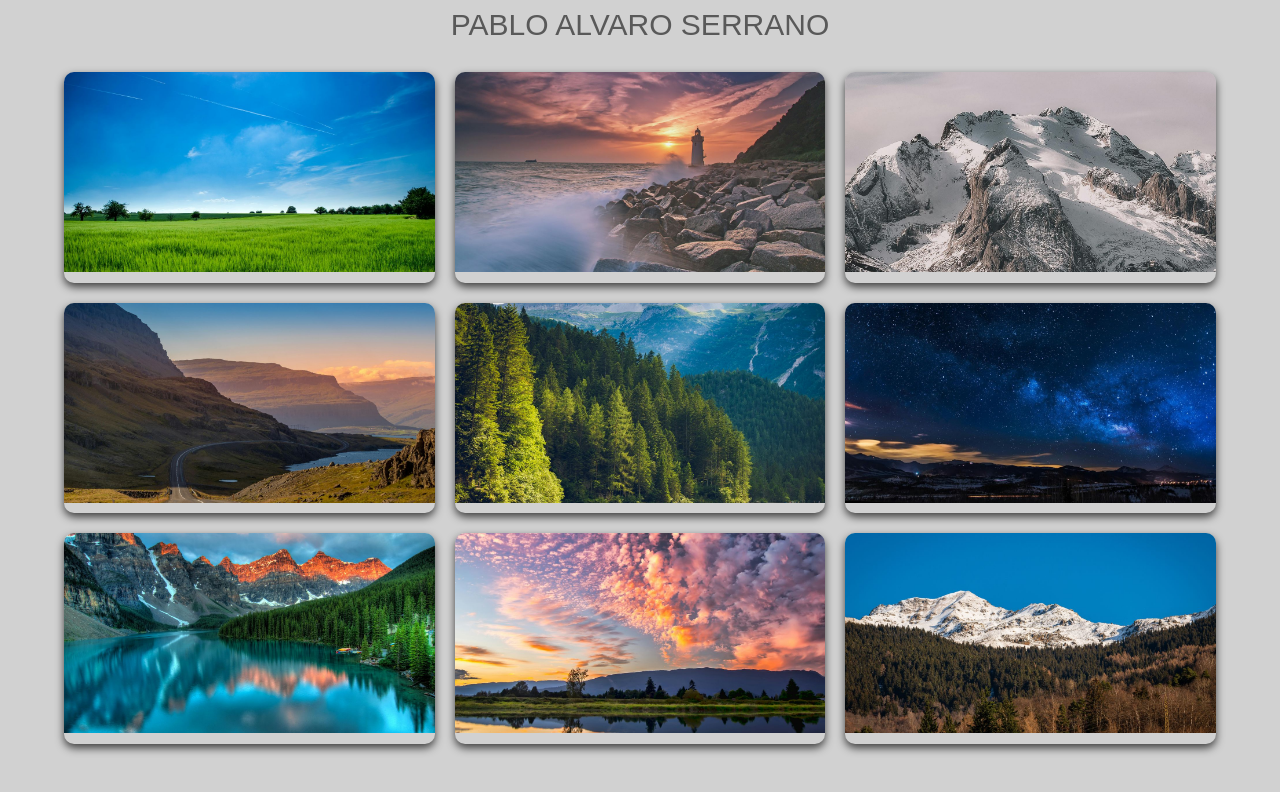
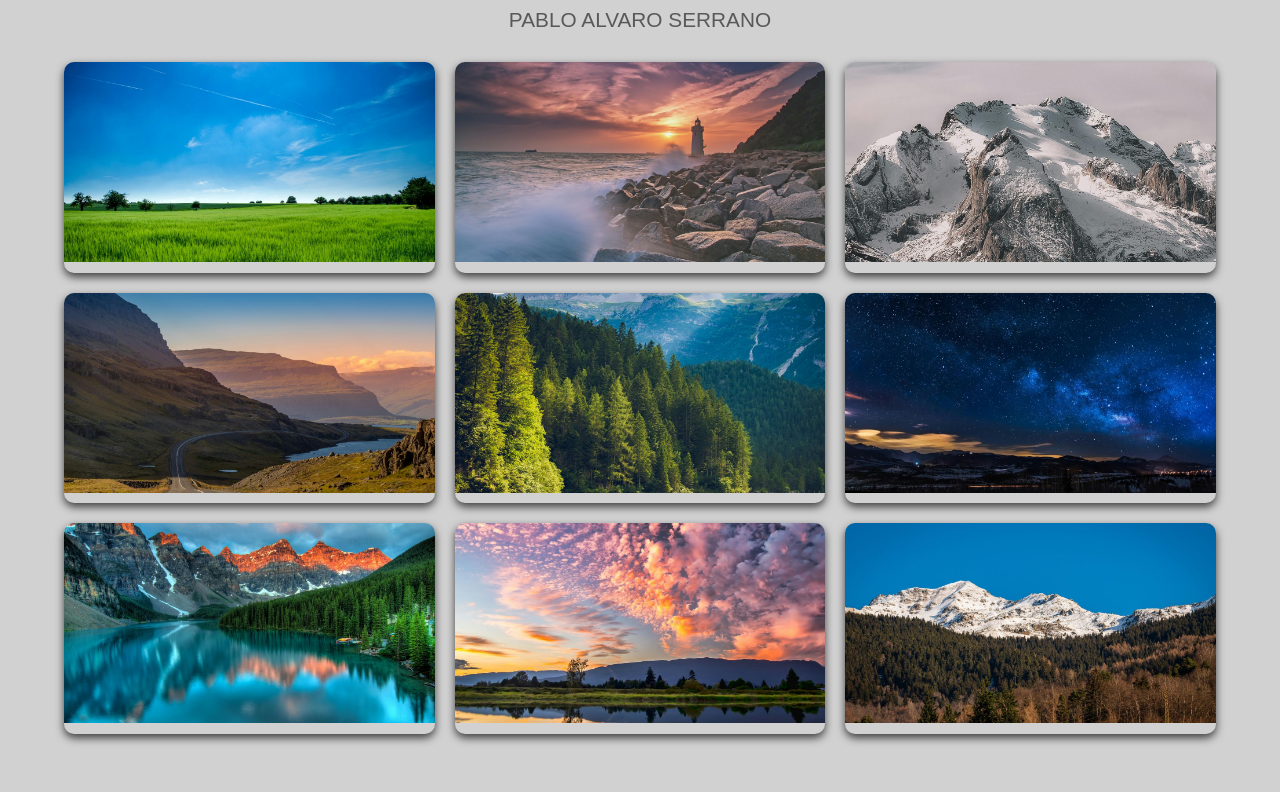
Before and after one commit to ElPabloAS/GaleriaImagenesResponsiba, a website: page index.html in a window 1280 px wide. Drawn offline with Linux system fonts and the light colour scheme.

Commit message:
Add files via upload

```diff
--- a/css/styles.css
+++ b/css/styles.css
@@ -4,7 +4,7 @@ body{
 }
  header{
     font-family: fantasy;
-    font-size: 30px;
+    font-size: 130%;
     color: rgb(89, 89, 89);
     text-align: center;
     margin-bottom: 10px;
```
